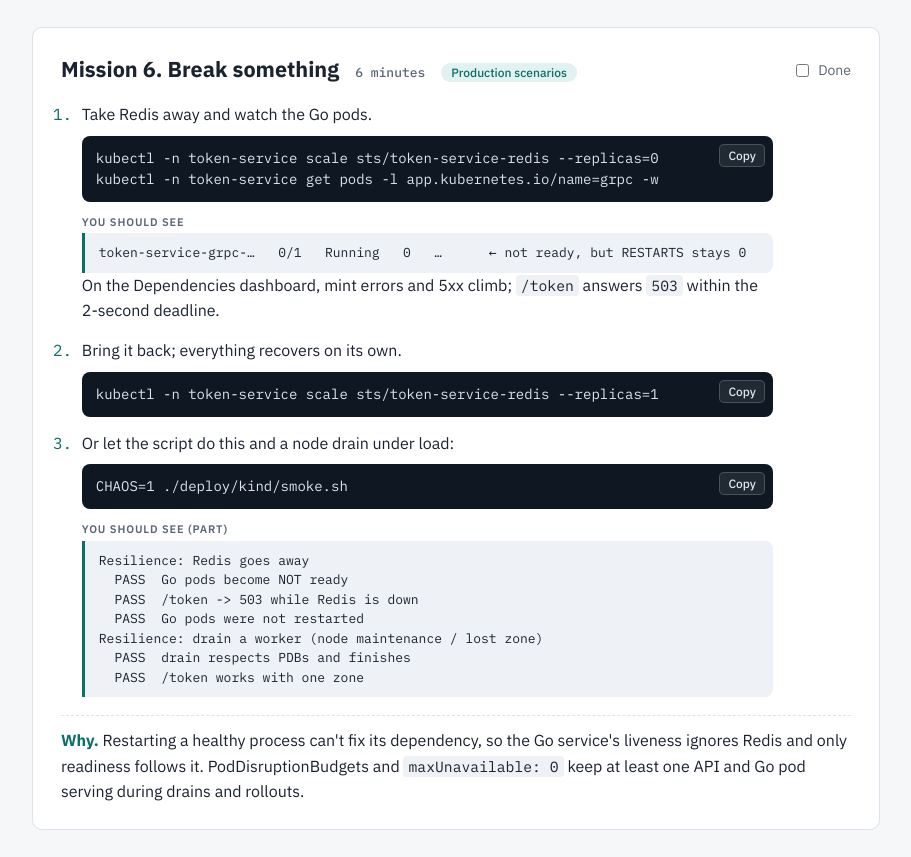
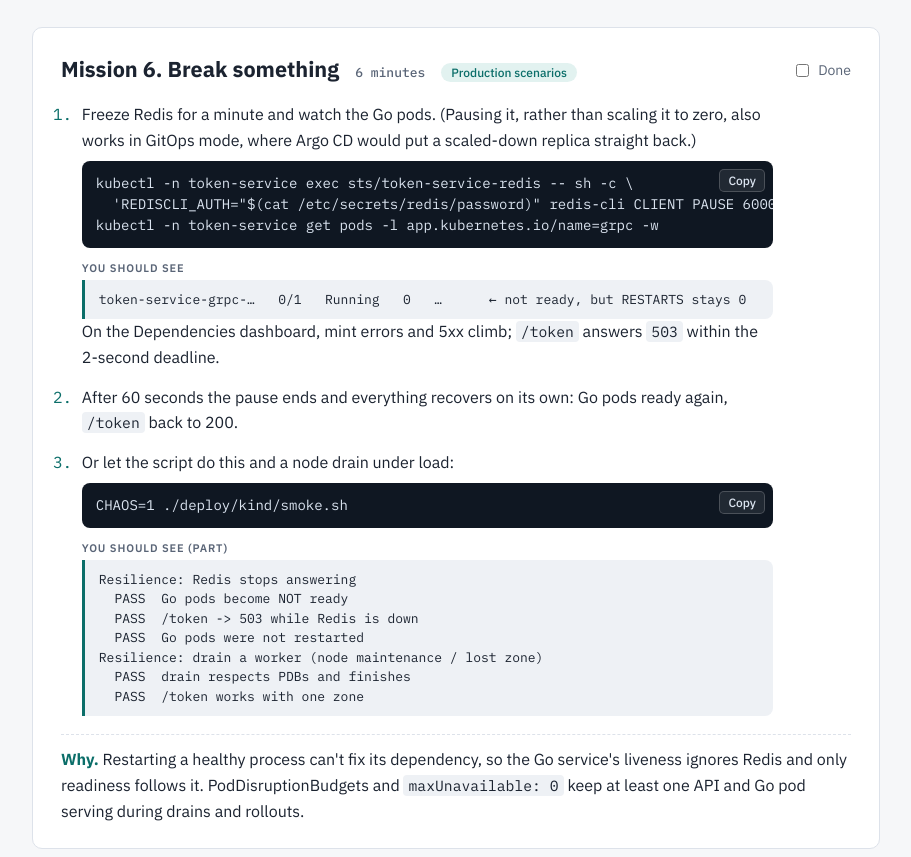
Before and after one commit to bubunis/test-sre, a plain HTML site: page docs/guide/index.html in a window 1280 px wide. Shown: the part 6194-7051 px from the top of the page, without its empty margins (334-1245 px from the left). Drawn offline with Linux system fonts and the light colour scheme.

Commit message:
Fix kind CI: GitOps-safe Redis outage; build Go with 1.26

```diff
--- a/docs/guide/index.html
+++ b/docs/guide/index.html
@@ -298,18 +298,17 @@ histogram_quantile(0.95, sum by (le) (rate(token_event_processing_seconds_bucket
 <section class="mission" id="m6" data-title="Break something">
   <header><h2>Mission 6. Break something</h2><span class="time">6 minutes</span><span class="req">Production scenarios</span><label class="donebox"><input type="checkbox"> Done</label></header>
   <ol class="steps">
-    <li>Take Redis away and watch the Go pods.
-      <div class="cmd"><pre>kubectl -n token-service scale sts/token-service-redis --replicas=0
+    <li>Freeze Redis for a minute and watch the Go pods. (Pausing it, rather than scaling it to zero, also works in GitOps mode, where Argo CD would put a scaled-down replica straight back.)
+      <div class="cmd"><pre>kubectl -n token-service exec sts/token-service-redis -- sh -c \
+  'REDISCLI_AUTH="$(cat /etc/secrets/redis/password)" redis-cli CLIENT PAUSE 60000 ALL'
 kubectl -n token-service get pods -l app.kubernetes.io/name=grpc -w</pre></div>
       <div class="out"><span class="lbl">You should see</span><pre>token-service-grpc-…   0/1   Running   0   …      ← not ready, but RESTARTS stays 0</pre></div>
       On the Dependencies dashboard, mint errors and 5xx climb; <code>/token</code> answers <code>503</code> within the 2-second deadline.
     </li>
-    <li>Bring it back; everything recovers on its own.
-      <div class="cmd"><pre>kubectl -n token-service scale sts/token-service-redis --replicas=1</pre></div>
-    </li>
+    <li>After 60 seconds the pause ends and everything recovers on its own: Go pods ready again, <code>/token</code> back to 200.</li>
     <li>Or let the script do this and a node drain under load:
       <div class="cmd"><pre>CHAOS=1 ./deploy/kind/smoke.sh</pre></div>
-      <div class="out"><span class="lbl">You should see (part)</span><pre>Resilience: Redis goes away
+      <div class="out"><span class="lbl">You should see (part)</span><pre>Resilience: Redis stops answering
   PASS  Go pods become NOT ready
   PASS  /token -> 503 while Redis is down
   PASS  Go pods were not restarted
@@ -404,11 +403,11 @@ kubectl -n token-service get hpa token-service-api -w</pre></div>
     </li>
   </ol>
   <details><summary>Challenge: make the fast-burn alert fire</summary>
-    <p>Keep traffic going, then stop the Go service. Every valid request now fails with 503, so after about five minutes the 1-hour error ratio passes 14.4 × 0.5% = 7.2%, and two minutes later <code>TokenAvailabilityFastBurn</code> turns from pending to firing.</p>
+    <p>Keep traffic going, then freeze Redis for ten minutes. Every valid request now fails with 503, so after about five minutes the 1-hour error ratio passes 14.4 × 0.5% = 7.2%, and two minutes later <code>TokenAvailabilityFastBurn</code> turns from pending to firing. The pause ends by itself; the alert clears a few minutes later, thanks to the 5-minute window.</p>
     <div class="cmd"><pre>API=http://127.0.0.1:8080 bash scripts/scenarios.sh baseline 900 &
-kubectl -n token-service scale deploy/token-service-grpc --replicas=0   # plain mode; in GitOps mode Argo CD scales it back
-# ... watch http://127.0.0.1:9091/alerts, then:
-kubectl -n token-service scale deploy/token-service-grpc --replicas=2</pre></div>
+kubectl -n token-service exec sts/token-service-redis -- sh -c \
+  'REDISCLI_AUTH="$(cat /etc/secrets/redis/password)" redis-cli CLIENT PAUSE 600000 ALL'
+# watch http://127.0.0.1:9091/alerts (Pending, then Firing after ~7 minutes)</pre></div>
   </details>
   <div class="why"><b>Why.</b> Alerts are on symptoms users feel, measured against an error budget, so a short blip doesn't page but a steady burn does. The short window in each pair makes the alert stop soon after the problem does. 4xx answers don't count: a bad JWT is the caller's problem.</div>
 </section>
```
Also changed, not shown: 3 other files.
